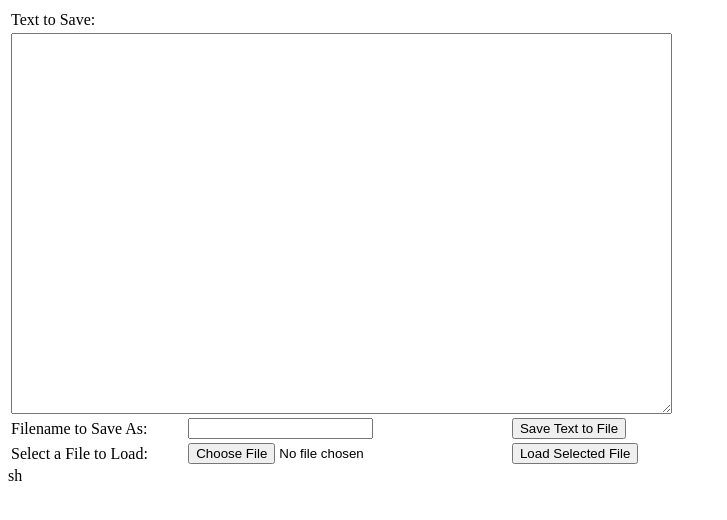
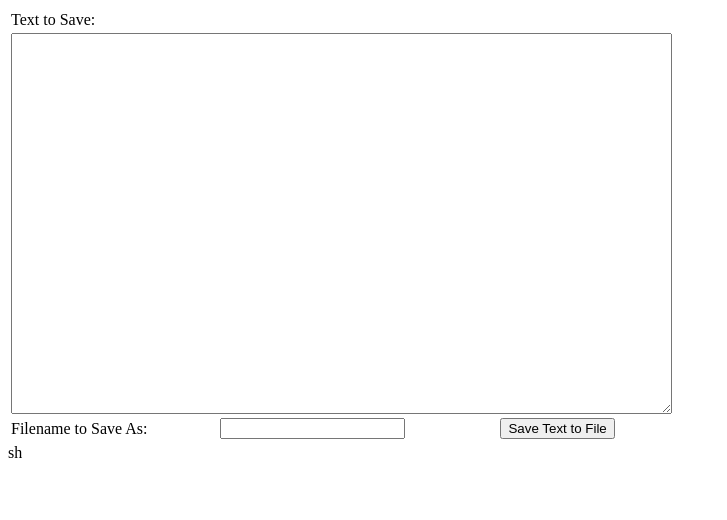
Before and after one commit to CMF500/sminfinitytxt.github.io, a plain HTML site: page index.html in a window 1280 px wide. Shown: the whole page, without its empty margins (0-727 px from the left). Drawn offline with Linux system fonts and the light colour scheme.

Commit message:
Update index.html

```diff
--- a/index.html
+++ b/index.html
@@ -14,10 +14,6 @@
         <td><button onclick="saveTextAsFile()">Save Text to File</button></td>
     </tr>
     <tr>
-        <td>Select a File to Load:</td>
-        <td><input type="file" id="fileToLoad"></td>
-        <td><button onclick="loadFileAsText()">Load Selected File</button><td>
-    </tr>
 </table>
 
 <script type="text/javascript">
```
